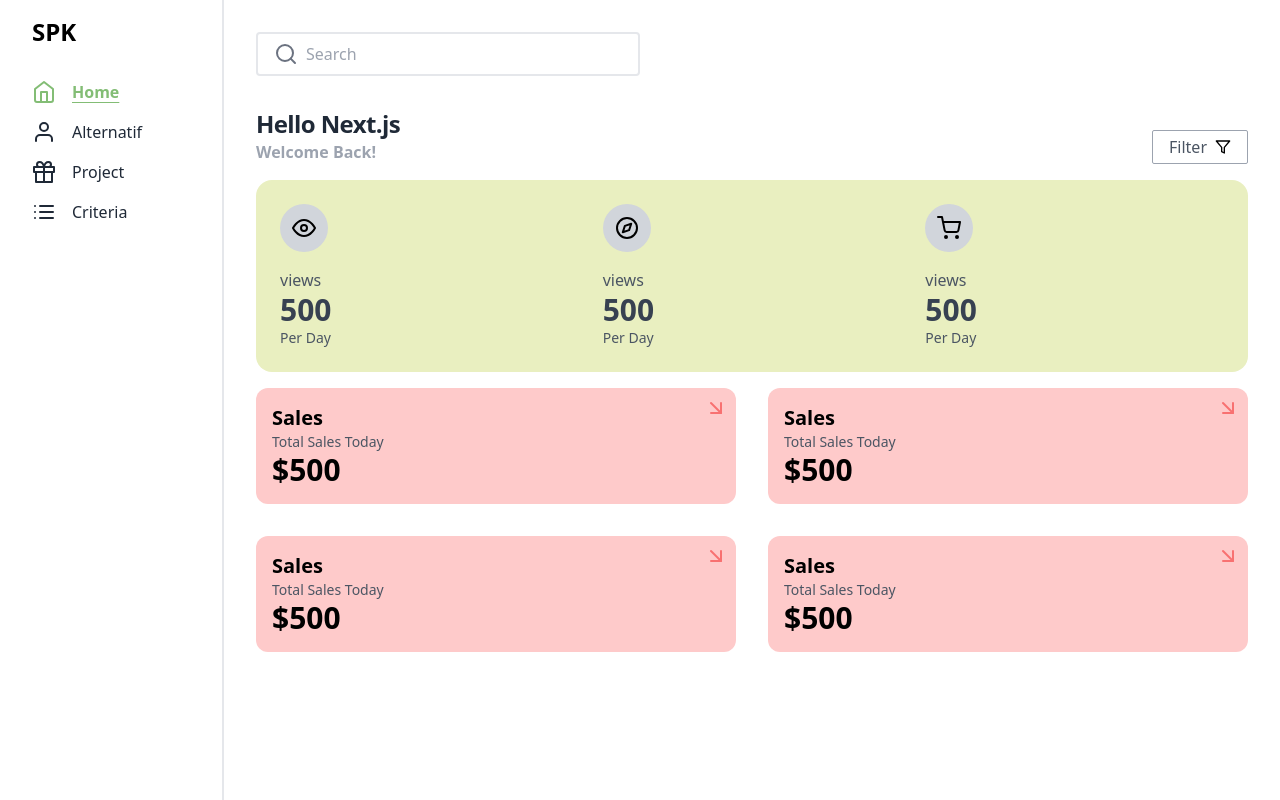
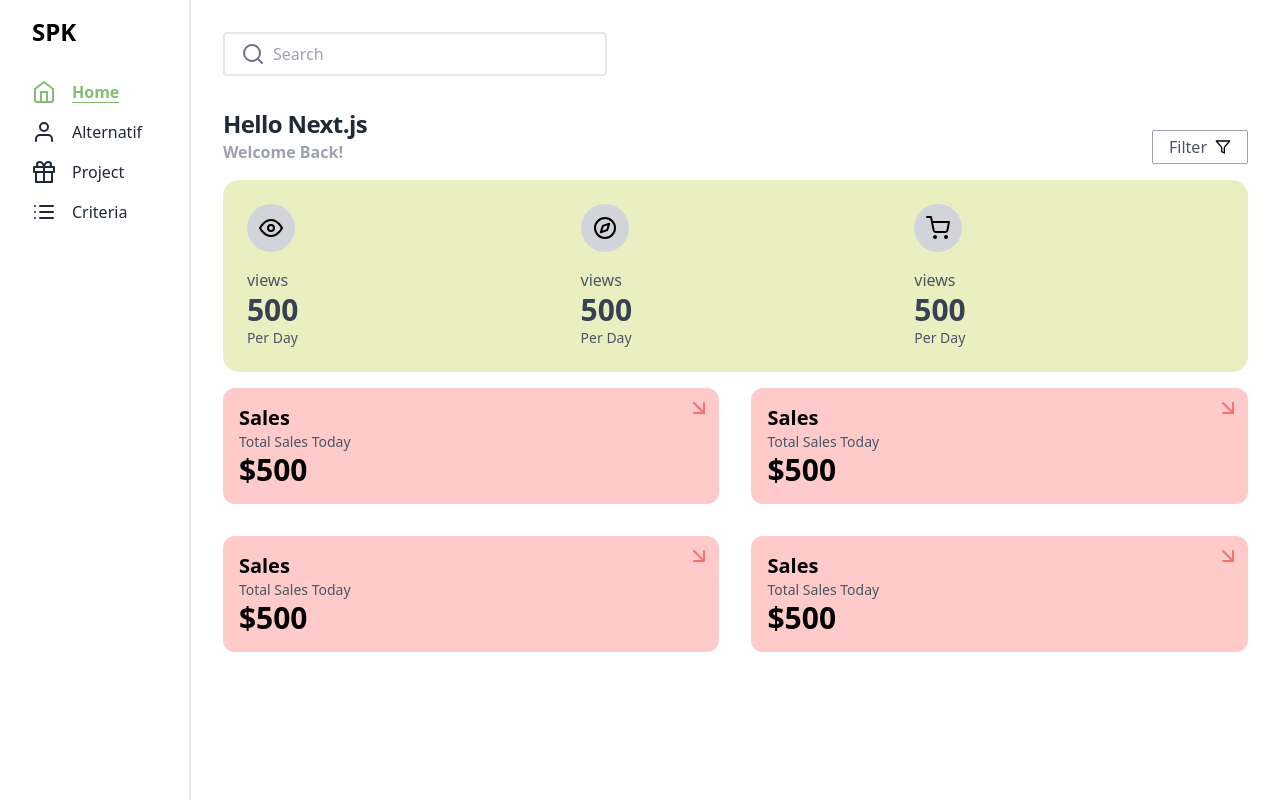
Before and after one commit to usaidmasud/spk-metode-topsis, a Next.js app: page / in a window 1280 px wide. Built offline with nearby package versions, Linux system fonts and the light colour scheme.

Commit message:
change layout

```diff
--- a/components/templates/Layout/Layout2.tsx
+++ b/components/templates/Layout/Layout2.tsx
@@ -51,7 +51,7 @@ const Layout2: React.FC<Props> = (props) => {
           </ul>
         </nav>
       </header>
-      <main className="flex-1 z-0">{props.children}</main>
+      <main className="overflow-auto w-full z-0">{props.children}</main>
     </div>
   );
 };
```
